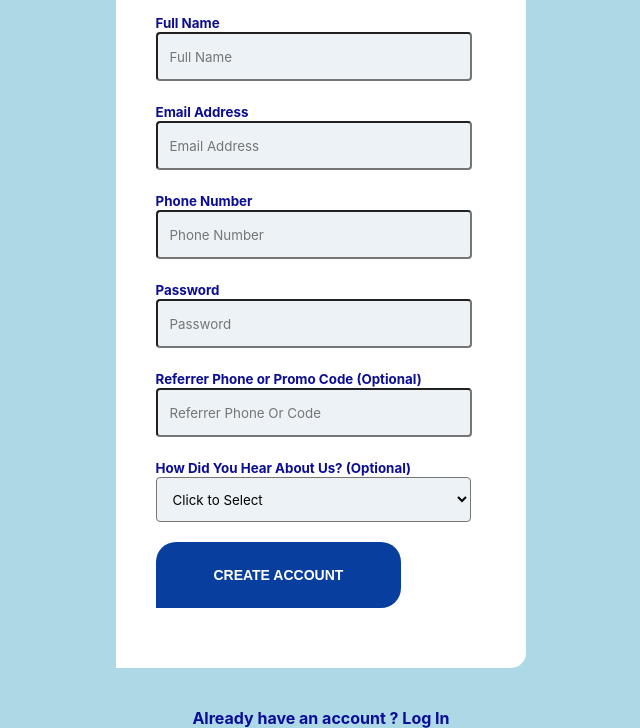
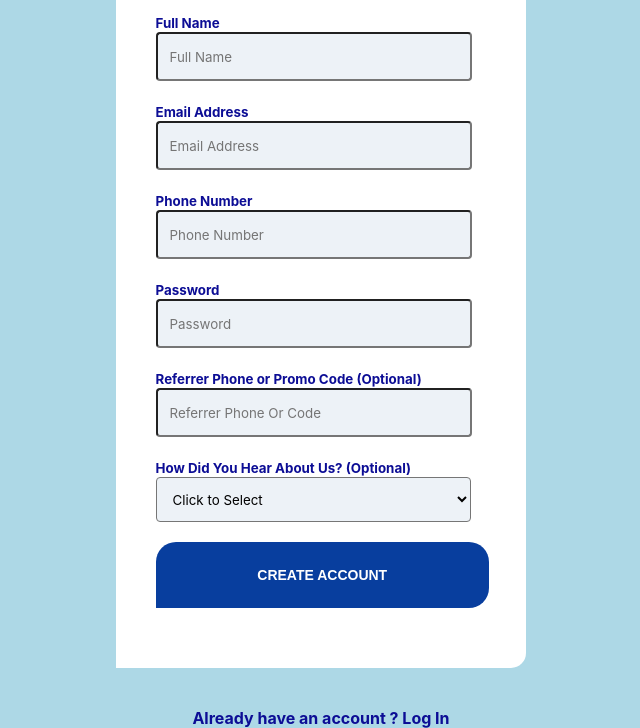
Before and after one commit to Ganew018/Ganew, a plain HTML site: page Index.html in a window 1280 px wide. Shown: the part 275-1003 px from the top of the page, without its empty margins (319-959 px from the left). Drawn offline with Linux system fonts and the light colour scheme.

Commit message:
Update style.css

```diff
--- a/style.css
+++ b/style.css
@@ -73,7 +73,7 @@ img {
 .click {
                 font-size: 14px;
                 font-weight: bold;
-                width: 70%;
+                width: 95%;
                 padding: 25px 15px;
                 color: white;
                 outline: none;
```
